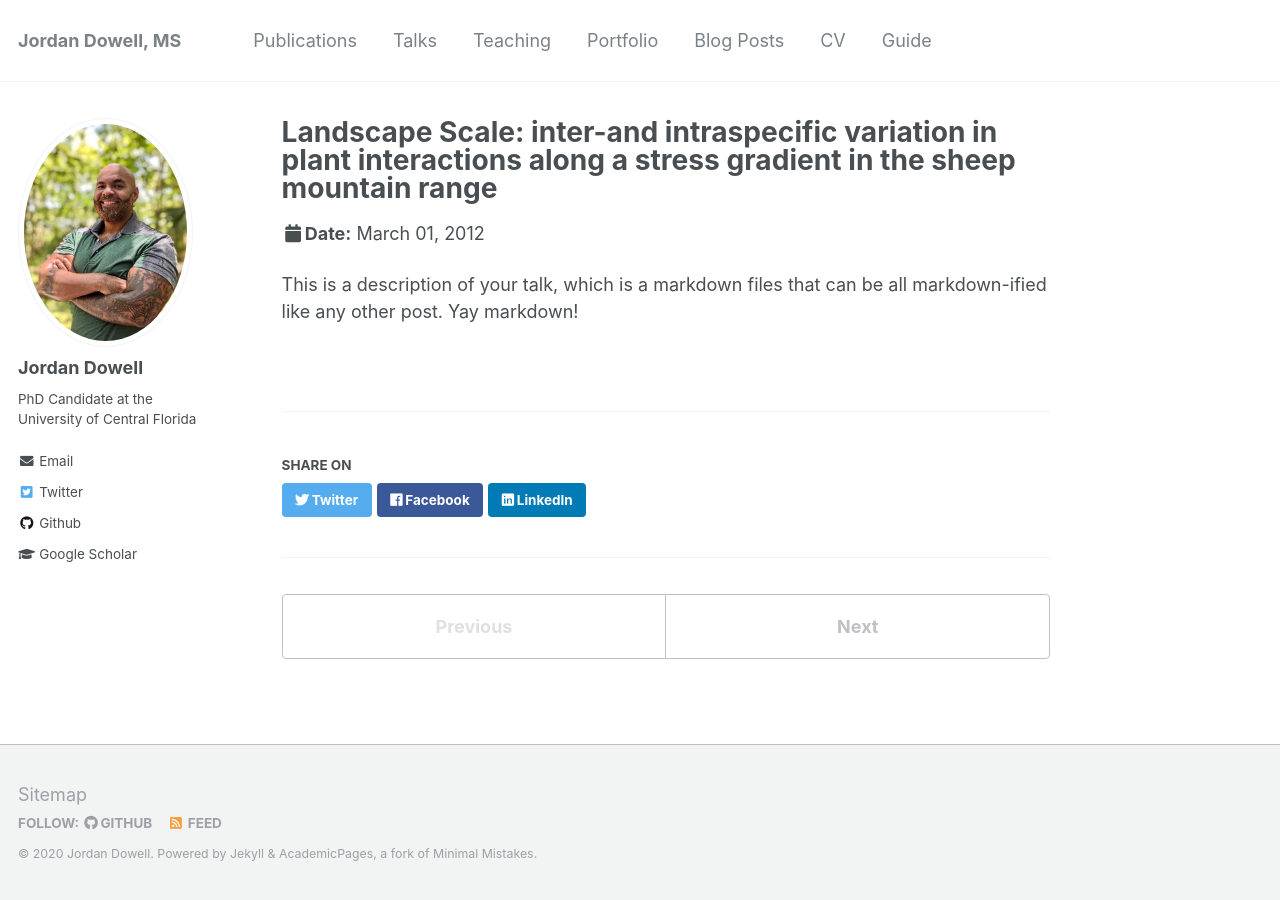
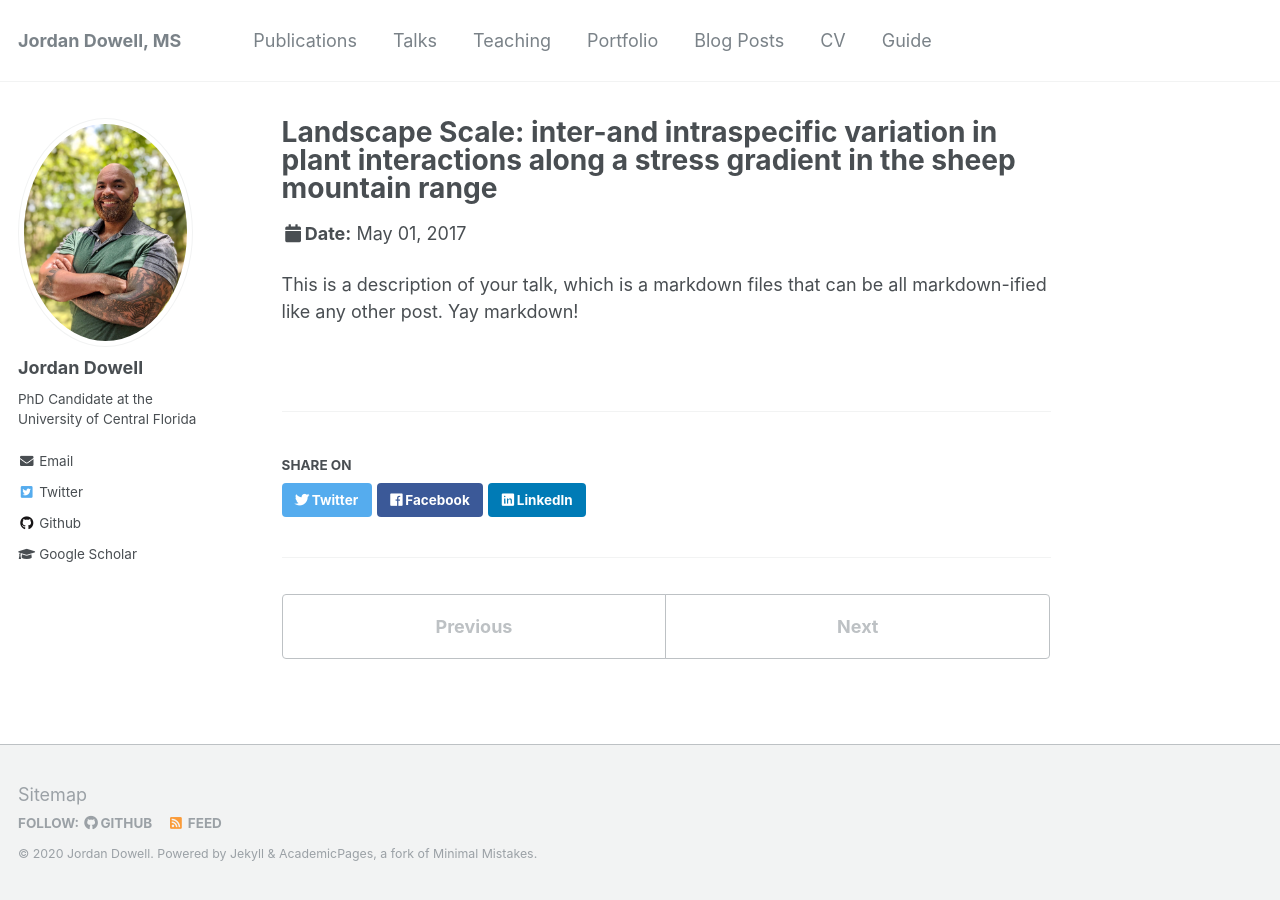
Before and after one commit to jordandowell/jordandowell.github.io, a Jekyll site: the page built from _talks/2017-05-01-talk.md, in a window 1280 px wide. Built offline with Jekyll 4.4.1, drawn with Linux system fonts in a browser that asks for light colours.

```diff
--- a/_talks/2017-05-01-talk.md
+++ b/_talks/2017-05-01-talk.md
@@ -4,7 +4,7 @@ collection: talks
 type: "Talk"
 permalink: /talks/2017-05-01-talk
 venue: "University of Nevada, Las Vegas, Graduate Student Seminar series"
-date: 2012-03-01
+date: 2017-05-01
 location: "Las Vegas, Nevada"
 ---
 
```
Also changed, not shown: _pages/about.md (+1 -1 lines), _pages/cv.md (+0 -2 lines).
